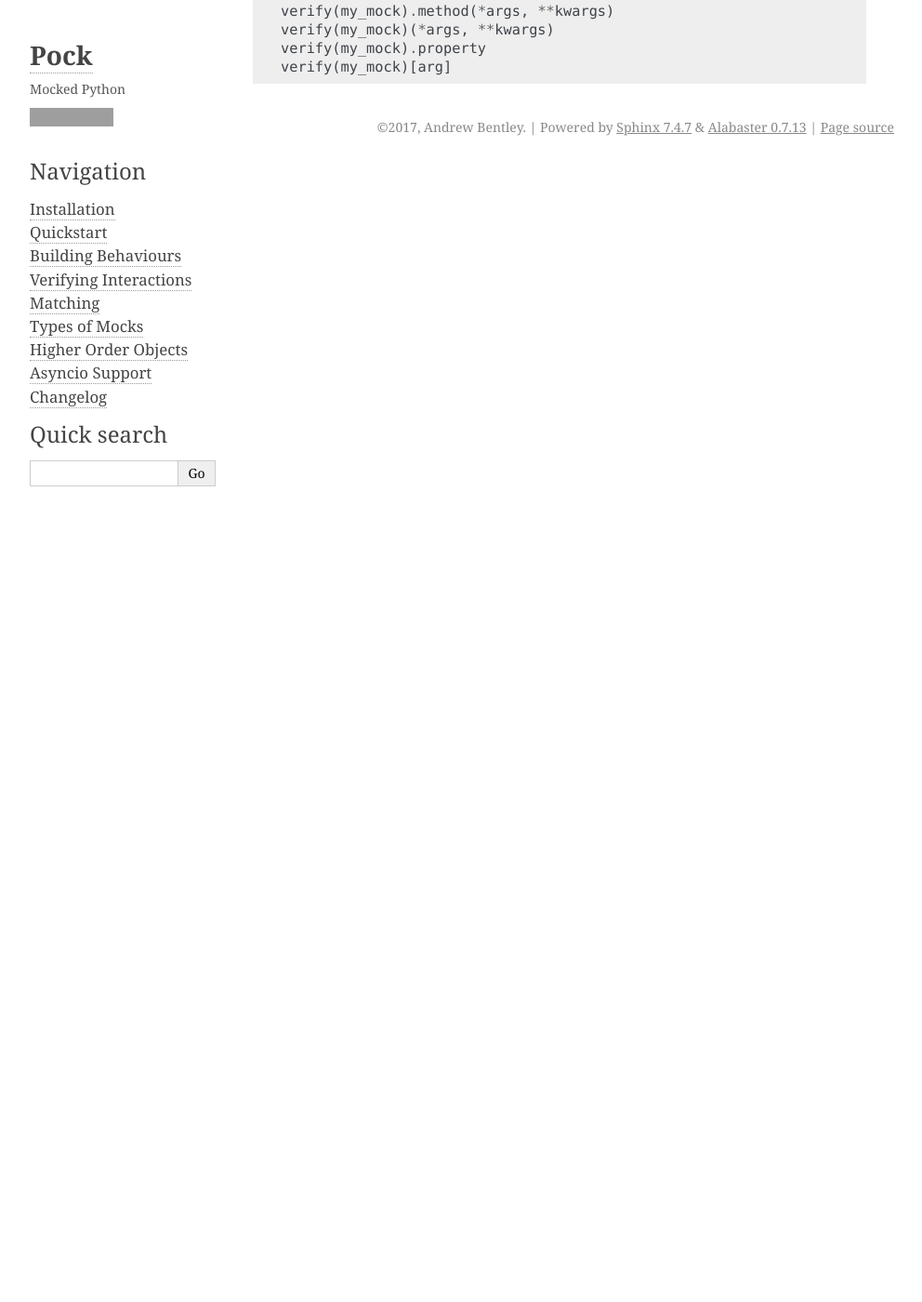
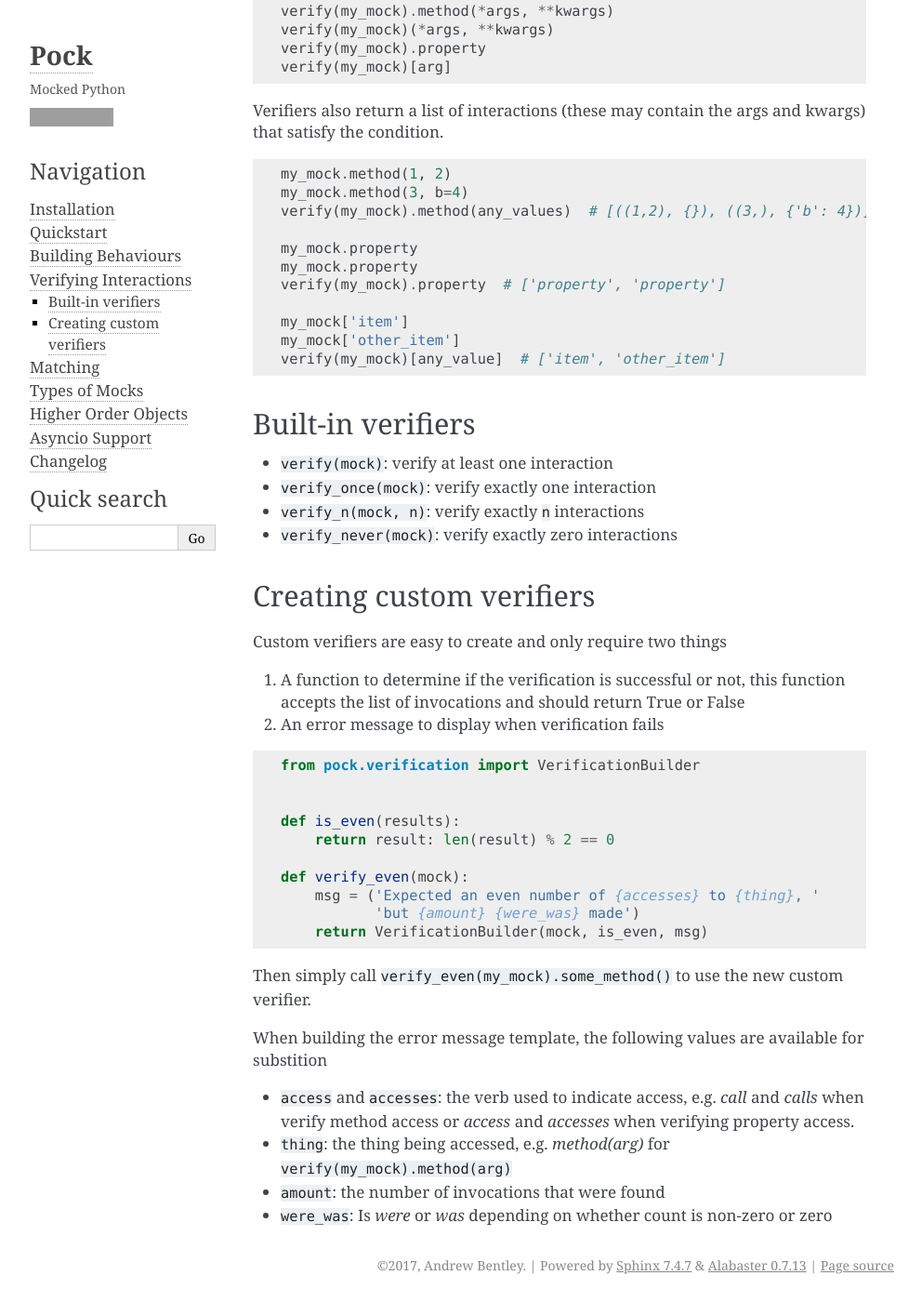
Before and after one commit to atbentley/pock, a Sphinx documentation site: the page built from docs/verify.rst, in a window 1280 px wide and 1400 px high, scrolled down 247 px. Shown: the whole window at 93% size, without its empty margins (148-1140 px from the left). Built offline with Sphinx 7.4.7, drawn with Linux system fonts in a browser that asks for light colours; before the commit the page ends 900 px from its top, so only the background shows below that; grey boxes are pictures that could not be loaded.

Commit message:
Add new verification helpers to docs and add notes on how to make custom verifiers

```diff
--- a/docs/verify.rst
+++ b/docs/verify.rst
@@ -9,3 +9,59 @@ Use the ``verify`` helper to create a verification builder for a mock. Just like
   verify(my_mock)(*args, **kwargs)
   verify(my_mock).property
   verify(my_mock)[arg]
+
+
+Verifiers also return a list of interactions (these may contain the args and kwargs) that satisfy the condition.
+
+.. code-block:: python
+
+  my_mock.method(1, 2)
+  my_mock.method(3, b=4)
+  verify(my_mock).method(any_values)  # [((1,2), {}), ((3,), {'b': 4})]
+
+  my_mock.property
+  my_mock.property
+  verify(my_mock).property  # ['property', 'property']
+
+  my_mock['item']
+  my_mock['other_item']
+  verify(my_mock)[any_value]  # ['item', 'other_item']
+
+Built-in verifiers
+------------------
+
+- ``verify(mock)``: verify at least one interaction
+- ``verify_once(mock)``: verify exactly one interaction
+- ``verify_n(mock, n)``: verify exactly ``n`` interactions
+- ``verify_never(mock)``: verify exactly zero interactions
+
+
+Creating custom verifiers
+-------------------------
+
+Custom verifiers are easy to create and only require two things
+
+1. A function to determine if the verification is successful or not, this function accepts the list of invocations and should return True or False
+2. An error message to display when verification fails
+
+.. code-block:: python
+
+  from pock.verification import VerificationBuilder
+
+
+  def is_even(results):
+      return result: len(result) % 2 == 0
+
+  def verify_even(mock):
+      msg = ('Expected an even number of {accesses} to {thing}, '
+             'but {amount} {were_was} made')
+      return VerificationBuilder(mock, is_even, msg)
+
+Then simply call ``verify_even(my_mock).some_method()`` to use the new custom verifier.
+
+When building the error message template, the following values are available for substition
+
+- ``access`` and ``accesses``: the verb used to indicate access, e.g. `call` and `calls` when verify method access or `access` and `accesses` when verifying property access.
+- ``thing``: the thing being accessed, e.g. `method(arg)` for ``verify(my_mock).method(arg)``
+- ``amount``: the number of invocations that were found
+- ``were_was``: Is `were` or `was` depending on whether count is non-zero or zero
```
